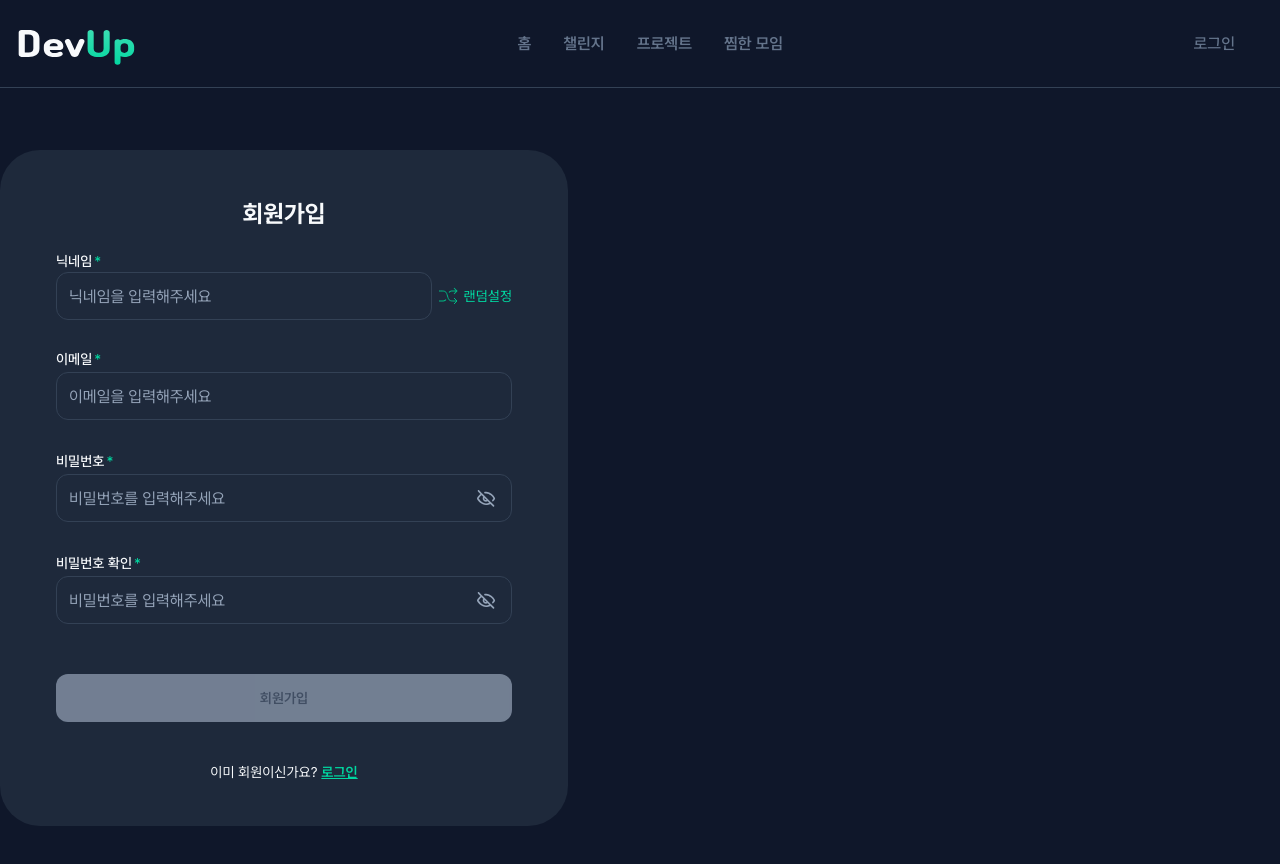
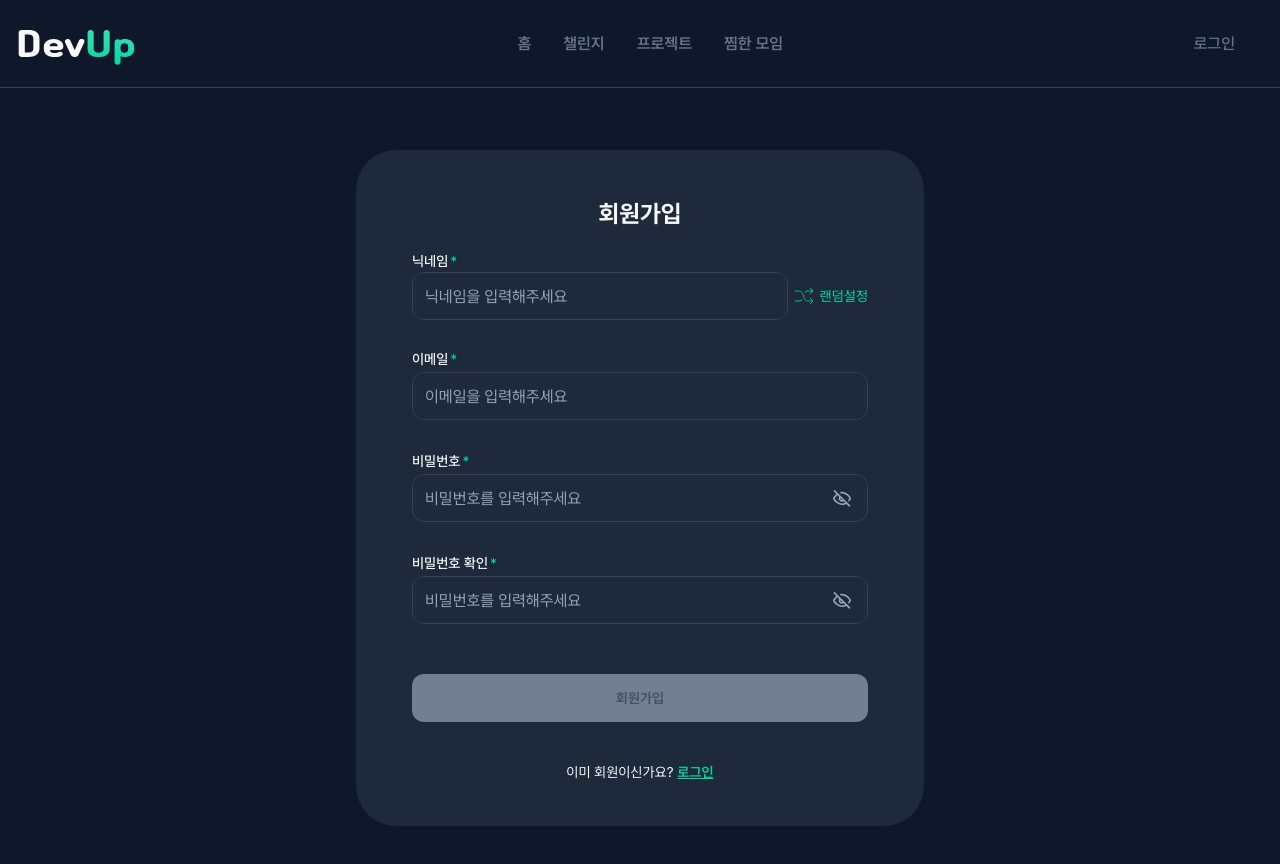
Before and after one commit to Codeit-13-Team-4/4_Frontend, a Next.js app: page /signup in a window 1280 px wide. Shown: the top 864 px of the page. Built offline with nearby package versions, Linux system fonts and the light colour scheme; no server answers.

Commit message:
style(signup): 회원가입 폼 레이아웃과 에러 표시 정리

```diff
--- a/features/auth/ui/SignupForm.tsx
+++ b/features/auth/ui/SignupForm.tsx
@@ -124,7 +124,6 @@ export default function SignupForm() {
     hasError ? "border border-error" : "";
 
   return (
-    <div className="w-full px-5 sm:px-0">
     <div className="my-15 flex w-full max-w-142 flex-col items-center gap-2 rounded-[40px] bg-gray-800 px-14 pt-12 pb-11">
       <form
         onSubmit={handleSubmit}
@@ -217,9 +216,7 @@ export default function SignupForm() {
                 type="button"
                 onClick={() => setShowPassword((prev) => !prev)}
                 className="absolute top-1/2 right-4 -translate-y-1/2"
-                  aria-label={
-                    showPassword ? "비밀번호 숨기기" : "비밀번호 보기"
-                  }
+                aria-label={showPassword ? "비밀번호 숨기기" : "비밀번호 보기"}
               >
                 <Image
                   src={
@@ -316,6 +313,5 @@ export default function SignupForm() {
         </div>
       </form>
     </div>
-    </div>
   );
 }
```
Lines whose indentation alone changed are shown as unchanged.
